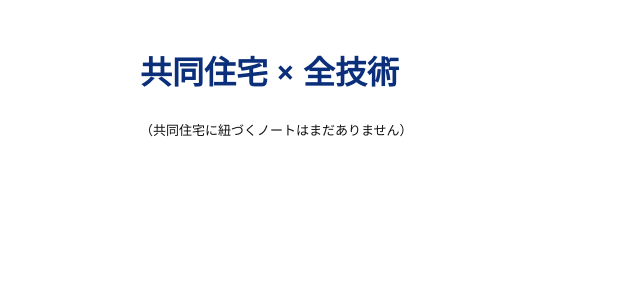
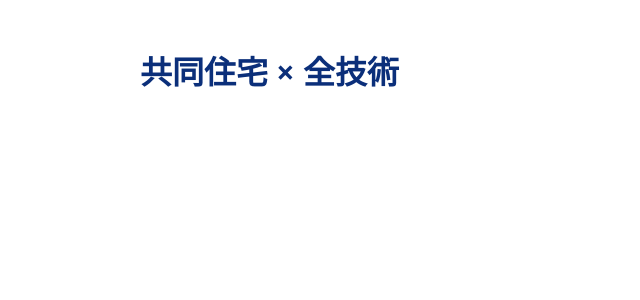
Before and after one commit to ssmhrkw/ssmhrkw-github.io_baw, a Jekyll site: the page built from use/apartment/index.md, in a window 1280 px wide. Shown: the top 300 px of the page, without its empty margins (0-640 px from the left). Built offline with Jekyll 4.4.1, drawn with Linux system fonts in a browser that asks for light colours.

Commit message:
Update index.md

```diff
--- a/use/apartment/index.md
+++ b/use/apartment/index.md
@@ -6,21 +6,16 @@ permalink: /use/apartment/
 
 # 共同住宅 × 全技術
 
-{% assign notes = site.notes | default: "" | split: "" %}
+{%- assign notes = site.notes | default: "" | split: "" -%}
 {% if notes == empty %}
-  （まだノートがありません）
+（まだノートがありません）
 {% else %}
   {% assign notes = site.notes | sort: "title" %}
-  {% assign found = false %}
-  <ul class="notes">
+  <ul>
   {% for p in notes %}
     {% if p['用途'] and p['用途'] contains '共同住宅' %}
       <li><a href="{{ p.url | relative_url }}">{{ p.title }}</a> — {{ p.description | default:'' }}</li>
-      {% assign found = true %}
     {% endif %}
   {% endfor %}
   </ul>
-  {% unless found %}
-    （共同住宅に紐づくノートはまだありません）
-  {% endunless %}
 {% endif %}
```
